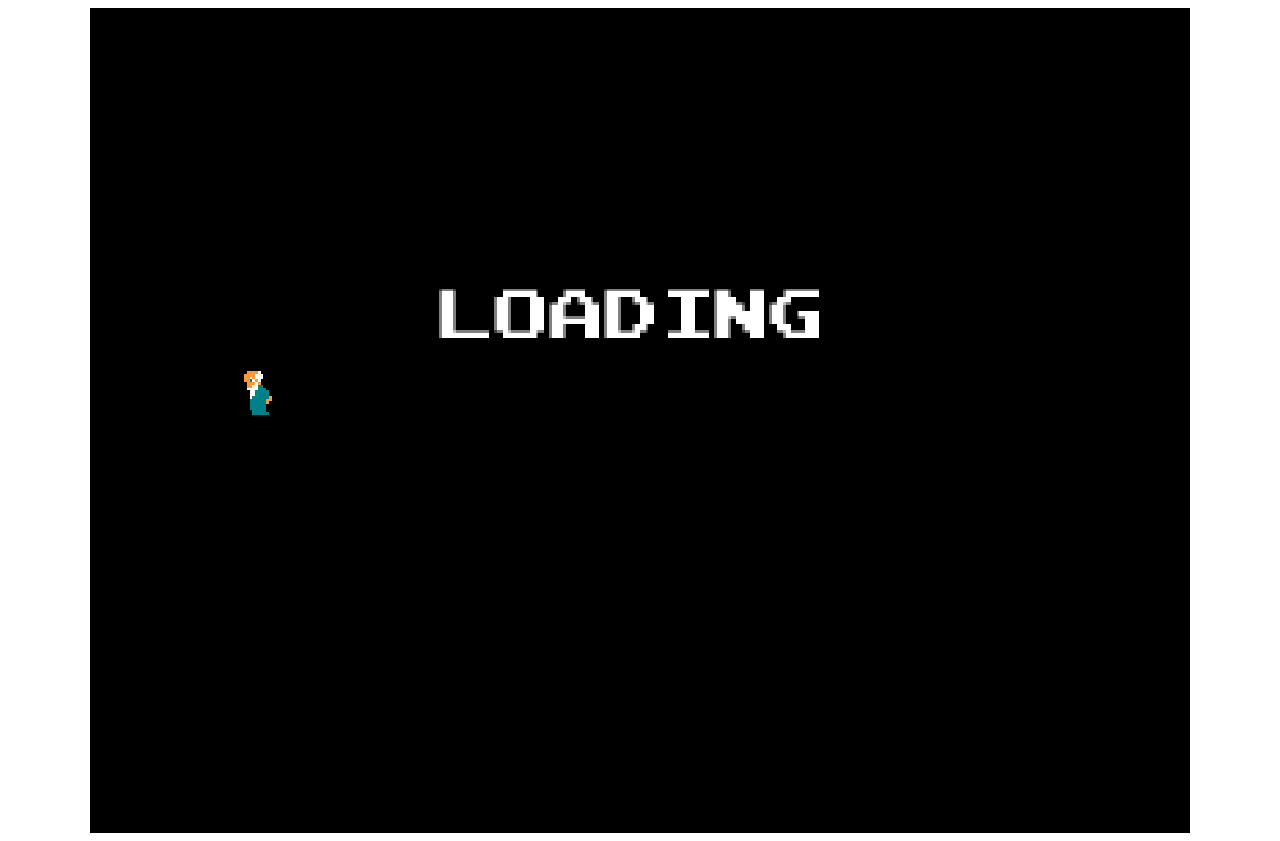
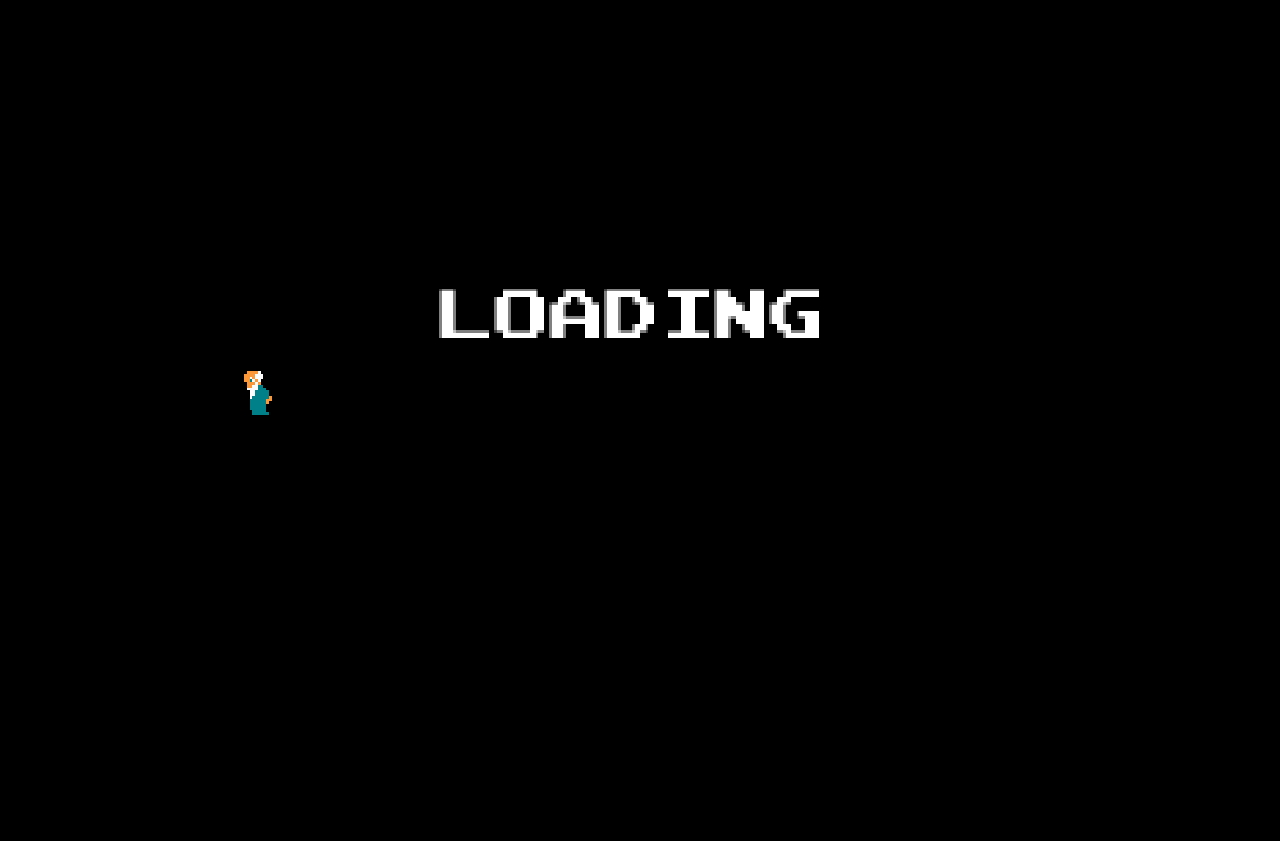
Before and after one commit to RosaliaCampusano/Game---The-Dark-Rebrith, a plain HTML site: page index.html in a window 1280 px wide. Drawn offline with Linux system fonts and the light colour scheme.

Commit message:
[ADD] Background color for the body of HTML

```diff
--- a/css/styles.css
+++ b/css/styles.css
@@ -29,3 +29,8 @@
     font-family: emulogic;
     src: url("../fonts/emulogic.ttf");
 }
+
+body
+{
+    background-color: black;
+}
```
